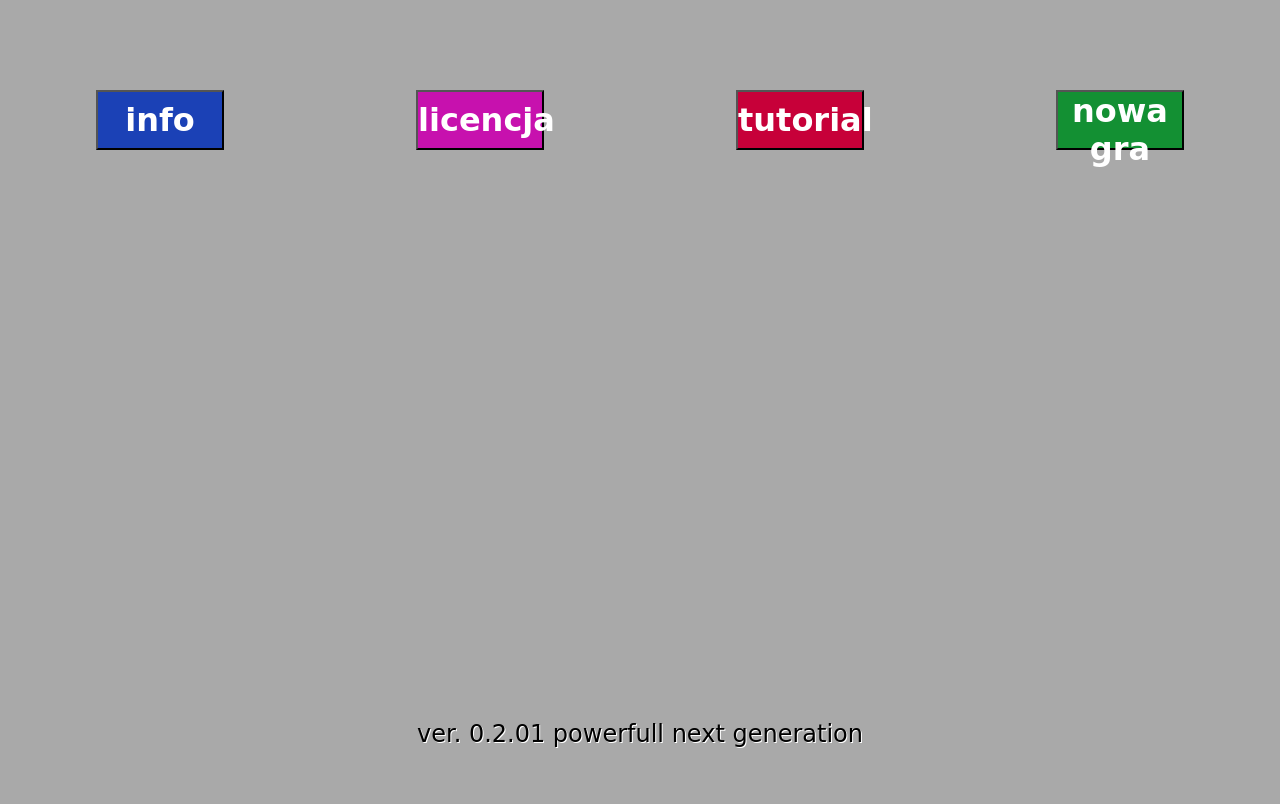
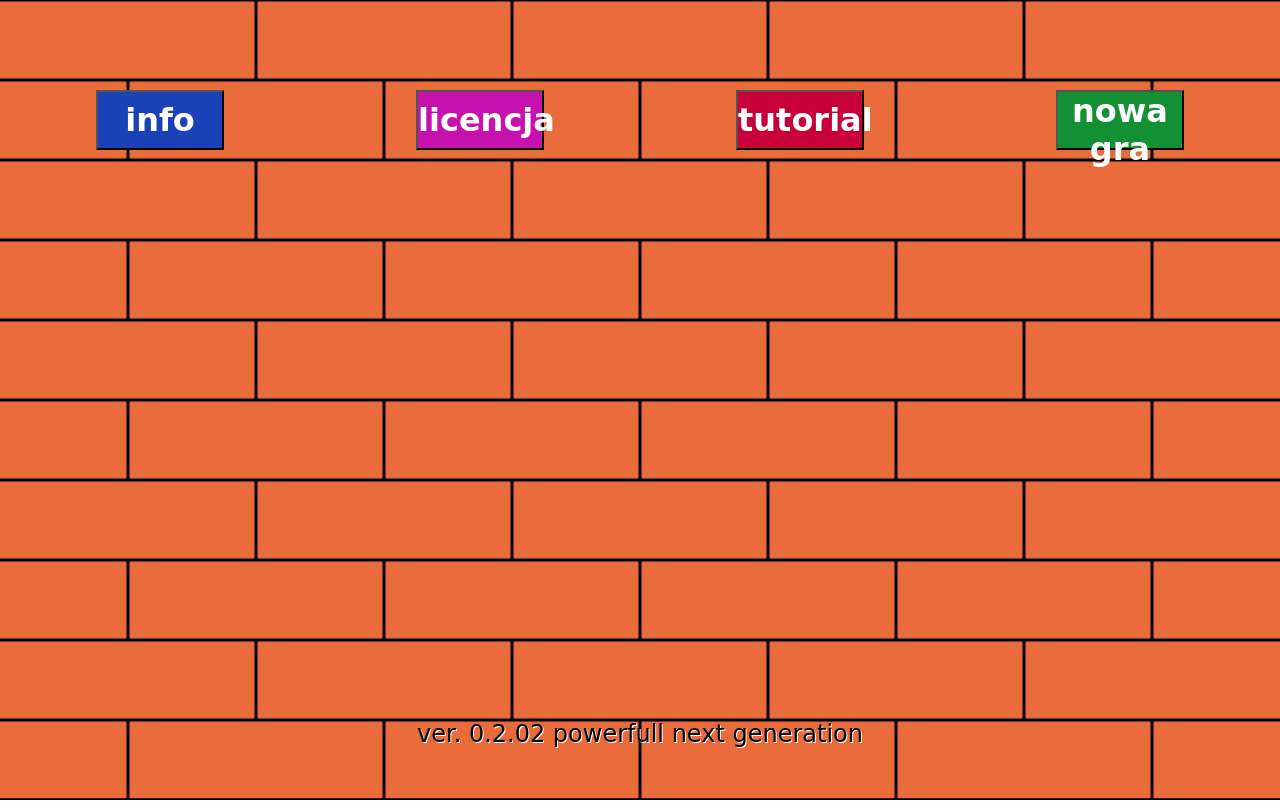
Before and after one commit to SzymekCendecki/Audaces-powerfull-next-generation, a website built with webpack: page index.html in a window 1280 px wide. Built offline with nearby package versions, Linux system fonts and the light colour scheme; a web font is replaced by a local one.

Commit message:
Add files via upload

```diff
--- a/history.txt
+++ b/history.txt
@@ -362,3 +362,6 @@ Dodano pliki JSON wraz z mośliwością wyświetlania ich na ekranie (wraz z ost
 
 23 grudnia 2019 - wersja 0.2.01
 Dołączenie zdarzenia do przycisku "nowa gra" oraz dwóch przycisków (wylosowania i stworzenia) postaci (wraz z ostylowaniem);
+
+24 grudnia 2019 - wersja 0.2.02
+Dodanie "ceglanego" tła (plus drobne poprawki).
--- a/index.html
+++ b/index.html
@@ -11,6 +11,77 @@
 	<link rel="Stylesheet" type="text/css" href="css/main.css" />
 </head>
 <body>
+<svg width = "100%" height = "100%"  xmlns = "http://www.w3.org/2000/svg" >
+		<rect width="100%" height="100%" />
+
+		<line x1="0" y1="0" x2="100%" y2="0" />
+	   <line x1="0" y1="100%" x2="100%" y2="100%" />
+	   <line x1="0" y1="10%" x2="100%" y2="10%" />
+	   <line x1="0" y1="20%" x2="100%" y2="20%" />
+	   <line x1="0" y1="30%" x2="100%" y2="30%" />
+	   <line x1="0" y1="40%" x2="100%" y2="40%" />
+	   <line x1="0" y1="50%" x2="100%" y2="50%" />
+	   <line x1="0" y1="60%" x2="100%" y2="60%" />
+	   <line x1="0" y1="70%" x2="100%" y2="70%" />
+	   <line x1="0" y1="80%" x2="100%" y2="80%" />
+	   <line x1="0" y1="90%" x2="100%" y2="90%" />
+	   <line x1="0" y1="100%" x2="100%" y2="100%" />
+
+	   <line x1="20%" y1="0%" x2="20%" y2="10%" />
+	   <line x1="40%" y1="0%" x2="40%" y2="10%" />
+	   <line x1="60%" y1="0%" x2="60%" y2="10%" />
+	   <line x1="80%" y1="0%" x2="80%" y2="10%" />
+
+	   <line x1="10%" y1="10%" x2="10%" y2="20%" />
+	   <line x1="30%" y1="10%" x2="30%" y2="20%" />
+	   <line x1="50%" y1="10%" x2="50%" y2="20%" />
+	   <line x1="70%" y1="10%" x2="70%" y2="20%" />
+	   <line x1="90%" y1="10%" x2="90%" y2="20%" />
+
+	   <line x1="20%" y1="20%" x2="20%" y2="30%" />
+	   <line x1="40%" y1="20%" x2="40%" y2="30%" />
+	   <line x1="60%" y1="20%" x2="60%" y2="30%" />
+	   <line x1="80%" y1="20%" x2="80%" y2="30%" />
+
+	   <line x1="10%" y1="30%" x2="10%" y2="40%" />
+	   <line x1="30%" y1="30%" x2="30%" y2="40%" />
+	   <line x1="50%" y1="30%" x2="50%" y2="40%" />
+	   <line x1="70%" y1="30%" x2="70%" y2="40%" />
+	   <line x1="90%" y1="30%" x2="90%" y2="40%" />
+
+	   <line x1="20%" y1="40%" x2="20%" y2="50%" />
+	   <line x1="40%" y1="40%" x2="40%" y2="50%" />
+	   <line x1="60%" y1="40%" x2="60%" y2="50%" />
+	   <line x1="80%" y1="40%" x2="80%" y2="50%" />
+
+	   <line x1="10%" y1="50%" x2="10%" y2="60%" />
+	   <line x1="30%" y1="50%" x2="30%" y2="60%" />
+	   <line x1="50%" y1="50%" x2="50%" y2="60%" />
+	   <line x1="70%" y1="50%" x2="70%" y2="60%" />
+	   <line x1="90%" y1="50%" x2="90%" y2="60%" />
+
+	   <line x1="20%" y1="60%" x2="20%" y2="70%" />
+	   <line x1="40%" y1="60%" x2="40%" y2="70%" />
+	   <line x1="60%" y1="60%" x2="60%" y2="70%" />
+	   <line x1="80%" y1="60%" x2="80%" y2="70%" />
+
+	   <line x1="10%" y1="70%" x2="10%" y2="80%" />
+	   <line x1="30%" y1="70%" x2="30%" y2="80%" />
+	   <line x1="50%" y1="70%" x2="50%" y2="80%" />
+	   <line x1="70%" y1="70%" x2="70%" y2="80%" />
+	   <line x1="90%" y1="70%" x2="90%" y2="80%" />
+
+	   <line x1="20%" y1="80%" x2="20%" y2="90%" />
+	   <line x1="40%" y1="80%" x2="40%" y2="90%" />
+	   <line x1="60%" y1="80%" x2="60%" y2="90%" />
+	   <line x1="80%" y1="80%" x2="80%" y2="90%" />
+
+	   <line x1="10%" y1="90%" x2="10%" y2="100%" />
+	   <line x1="30%" y1="90%" x2="30%" y2="100%" />
+	   <line x1="50%" y1="90%" x2="50%" y2="100%" />
+	   <line x1="70%" y1="90%" x2="70%" y2="100%" />
+	   <line x1="90%" y1="90%" x2="90%" y2="100%" />
+	</svg>
 
 	<header>
 
@@ -39,7 +110,7 @@
 	</div>
 
 	<footer>
-		<div id="version">ver. 0.2.01 powerfull next generation</div>
+		<div id="version">ver. 0.2.02 powerfull next generation</div>
 		<div class="progress">
 		</div>
 	</footer>
--- a/scss/main.scss
+++ b/scss/main.scss
@@ -5,6 +5,7 @@
 *{
    margin: 0;
    padding: 0;
+   box-sizing: border-box;
  }
 
 html, body {
@@ -12,8 +13,18 @@ html, body {
    height: 100%;
  }
 
- header, nav, footer{
+rect{
+	fill: #e96b39;
+}
+
+line{
+	stroke: #000;
+	stroke-width: 3;
+}
+
+header, nav, footer{
   width: 100%;
+  position: absolute;
 }
 
 header, nav{
@@ -21,19 +32,26 @@ header, nav{
  }
 
 header{
+	top: 0;
+	left: 0;
   text-align: center;
 }
 
-body{
-  background-color: 	#A9A9A9;
+nav{
+	top: 10%;
 }
 
 #mainContainer{
-  height: 70%;
-  overflow: auto;
+	width: 90%;
+	height: 70%;
+	overflow: auto;
+	position:absolute;
+	top:20%;
+	left:5%;
 }
 
 footer{
+	top:90%;
   font-size: 1.5em;
   font-family: 'New Rocker', cursive;
   text-shadow: 1px 1px #fff;
@@ -61,6 +79,7 @@ footer{
  }
 
  #gameSubTitle{
+
    font-size: 3em;
    color: 		rgb(180, 44, 20);
    -webkit-text-stroke: 1px 	#000;
```
Also changed, not shown: css/main.css, 1 other file.
